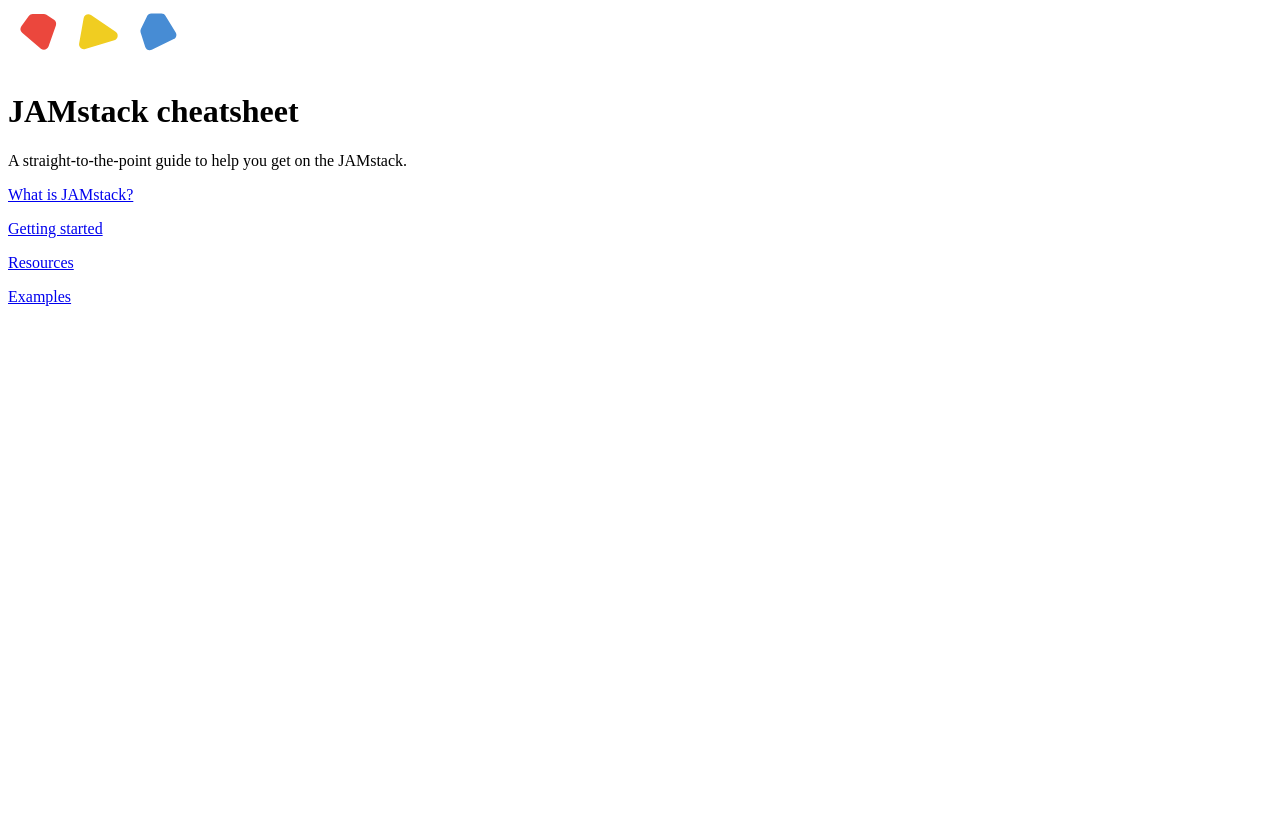
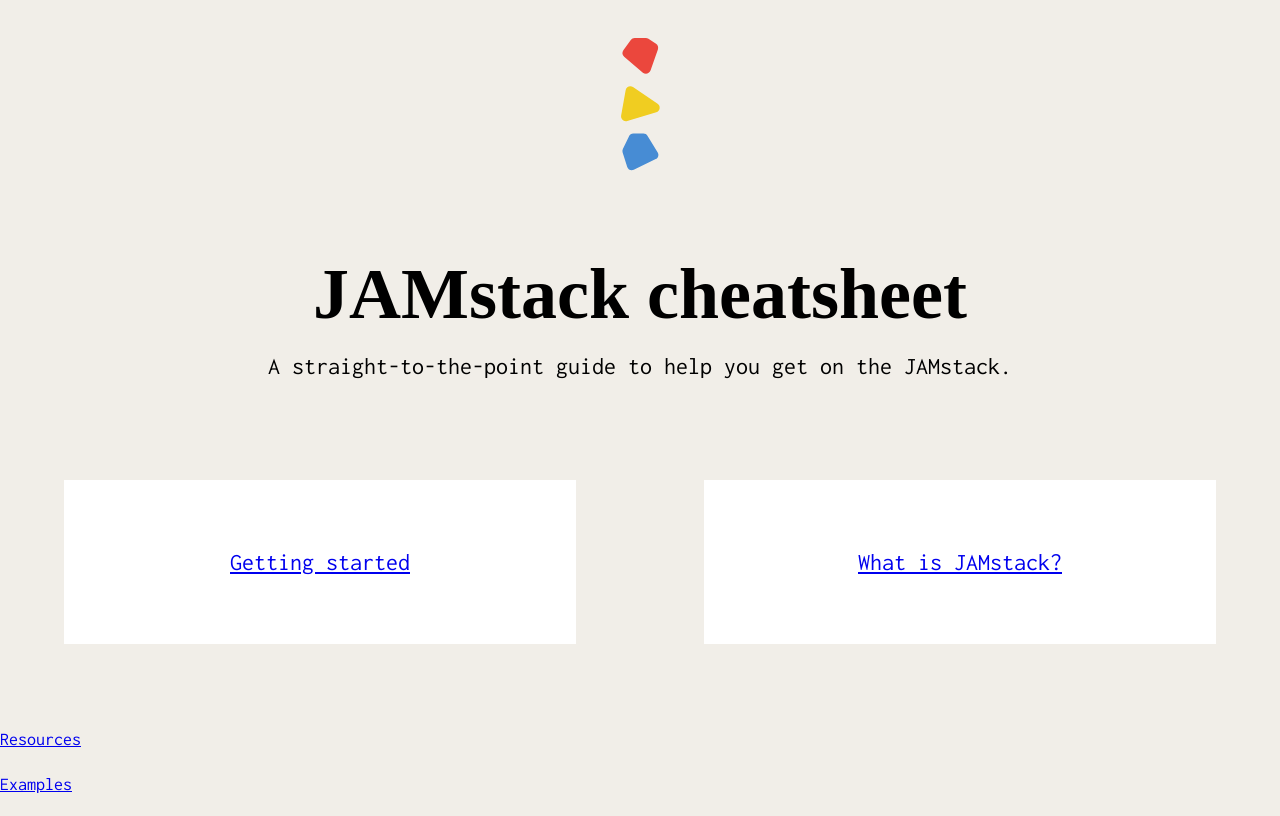
Before and after one commit to stackbit/jamstack-wtf, a Gatsby site: page / in a window 1280 px wide. Built offline with nearby package versions, Linux system fonts and the light colour scheme; Gatsby itself is replaced by a stand-in of ours.

Commit message:
A bit of styling

```diff
--- a/gatsby-config.js
+++ b/gatsby-config.js
@@ -10,4 +10,16 @@ module.exports = {
     },
   },
   pathPrefix: '/',
+  plugins: [
+    'gatsby-plugin-catch-links',
+    'gatsby-plugin-react-helmet',
+    {
+      resolve: 'gatsby-source-filesystem',
+      options: {
+        path: `${__dirname}/content`,
+        name: 'content',
+      },
+    },
+    'gatsby-transformer-remark',
+  ],
 };
--- /dev/null
+++ b/src/components/Layout.js
@@ -0,0 +1,47 @@
+import React from 'react';
+import Helmet from 'react-helmet';
+import { createGlobalStyle } from 'styled-components/macro';
+import { Flex, Box } from 'rebass';
+import { J, A, M } from '../icons';
+import { pink } from '../styles/colors';
+
+function Layout({ children }) {
+  return (
+    <>
+      <Helmet>
+        <link
+          href="https://fonts.googleapis.com/css?family=Inconsolata:400,700"
+          rel="stylesheet"
+        />
+      </Helmet>
+      <Box mx="auto">
+        <Flex flexDirection="column" alignItems="center" py={[3, 4]}>
+          <J width="48px" />
+          <A width="48px" />
+          <M width="48px" />
+        </Flex>
+        {children}
+      </Box>
+      <GlobalStyle />
+    </>
+  );
+}
+
+export default Layout;
+
+const GlobalStyle = createGlobalStyle`
+	body {
+		font-family: 'Inconsolata';
+		margin: 0;
+		background-color: #f1eee8;
+		line-height: 1.5;
+		font-size: 18px;
+	}
+
+	::selection {
+		background-color: ${pink}
+	}
+
+
+
+`;
--- a/src/icons/index.js
+++ b/src/icons/index.js
@@ -1,8 +1,14 @@
 import React from 'react';
+import { red, yellow, blue } from '../styles/colors';
 
-export function J(props) {
+export function J({ color = red, ...props }) {
   return (
-    <svg xmlns="http://www.w3.org/2000/svg" viewBox="0 0 100 125" {...props}>
+    <svg
+      xmlns="http://www.w3.org/2000/svg"
+      viewBox="0 0 100 100"
+      color={color}
+      {...props}
+    >
       <path
         fill="currentColor"
         d="M15.3 38l15.5-21.4c1.9-2.6 4.9-4.1 8.1-4.1h23.2c2 0 3.9.6 5.5 1.7l15.8 10.5c3.8 2.5 5.4 7.3 3.9 11.7l-15.4 44C69.5 87 61.3 89.2 56 84.7L17 51.5c-4.1-3.4-4.8-9.3-1.7-13.5z"
@@ -11,9 +17,14 @@ export function J(props) {
   );
 }
 
-export function A(props) {
+export function A({ color = yellow, ...props }) {
   return (
-    <svg xmlns="http://www.w3.org/2000/svg" viewBox="0 0 100 125" {...props}>
+    <svg
+      xmlns="http://www.w3.org/2000/svg"
+      viewBox="0 0 100 100"
+      color={color}
+      {...props}
+    >
       <path
         fill="currentColor"
         d="M10.7 74.1l9.4-53c1.3-7.1 9.4-10.5 15.3-6.5l51.3 34.8c6.9 4.7 5.3 15.3-2.7 17.7L23.4 85.3c-7.1 2.2-13.9-3.9-12.7-11.2z"
@@ -22,9 +33,14 @@ export function A(props) {
   );
 }
 
-export function M(props) {
+export function M({ color = blue, ...props }) {
   return (
-    <svg xmlns="http://www.w3.org/2000/svg" viewBox="0 0 100 125" {...props}>
+    <svg
+      xmlns="http://www.w3.org/2000/svg"
+      viewBox="0 0 100 100"
+      color={color}
+      {...props}
+    >
       <path
         fill="currentColor"
         d="M14.3 43.7L27.2 17c1.7-3.4 5.1-5.6 8.9-5.5l21.2.2c3.4 0 6.5 1.8 8.2 4.6l21.4 34.5c3.1 5 1.2 11.5-4.1 14L37 87c-5.4 2.6-11.8-.2-13.6-5.9L13.8 51c-.8-2.4-.6-5 .5-7.3z"
--- a/src/pages/index.js
+++ b/src/pages/index.js
@@ -1,37 +1,62 @@
 import React from 'react';
+import 'styled-components/macro';
 import { Link } from 'gatsby';
-import { J, A, M } from '../icons';
-
-const colors = {
-  red: '#eb473d',
-  yellow: '#f0cd21',
-  green: '#4ca741',
-  blue: '#478cd4',
-  pink: '#e88ea4',
-};
+import { Flex, Card, Text, Heading } from 'rebass';
+import Layout from '../components/Layout';
 
 export default function() {
   return (
-    <div>
-      <div>
-        <J width="60px" height="60px" style={{ color: colors.red }} />
-        <A width="60px" height="60px" style={{ color: colors.yellow }} />
-        <M width="60px" height="60px" style={{ color: colors.blue }} />
-      </div>
-      <h1>JAMstack cheatsheet</h1>
-      <p>A straight-to-the-point guide to help you get on the JAMstack.</p>
-      <p>
-        <Link to="/what-is-jamstack">What is JAMstack?</Link>
-      </p>
-      <p>
-        <Link to="/getting-started">Getting started</Link>
-      </p>
+    <Layout>
+      <Flex alignItems="center" flexDirection="column" py={[3, 4]}>
+        <Heading as="h1" fontSize={[6, 7, 8]}>
+          JAMstack cheatsheet
+        </Heading>
+        <Text fontSize={[2, 3, 4]}>
+          A straight-to-the-point guide to help you get on the JAMstack.
+        </Text>
+      </Flex>
+
+      <Flex
+        alignItems="center"
+        justifyContent="center"
+        flexWrap="wrap"
+        css={`
+          text-align: center;
+          position: relative;
+          z-index: 1;
+        `}
+      >
+        <Card
+          flex="1"
+          m={[5]}
+          p={[5]}
+          bg="white"
+          boxShadow="2px 4px 16px rgba(0, 0, 0, 0.02)"
+          borderRadius="3px"
+        >
+          <Link to="/getting-started">
+            <Text fontSize={[4]}>Getting started</Text>
+          </Link>
+        </Card>
+        <Card
+          flex="1"
+          m={[5]}
+          p={[5]}
+          bg="white"
+          boxShadow="2px 4px 16px rgba(0, 0, 0, 0.02)"
+          borderRadius="3px"
+        >
+          <Link to="/what-is-jamstack">
+            <Text fontSize={[4]}>What is JAMstack?</Text>
+          </Link>
+        </Card>
+      </Flex>
       <p>
         <Link to="/resources">Resources</Link>
       </p>
       <p>
         <Link to="/examples">Examples</Link>
       </p>
-    </div>
+    </Layout>
   );
 }
--- a/src/pages/resources.js
+++ b/src/pages/resources.js
@@ -1,10 +1,11 @@
 import React from 'react';
 import { Link } from 'gatsby';
+import Layout from '../components/Layout';
 
 export default function() {
   return (
-    <div>
+    <Layout>
       <h1>Resources</h1>
-    </div>
+    </Layout>
   );
 }
--- /dev/null
+++ b/src/styles/colors.js
@@ -0,0 +1,5 @@
+export const red = '#eb473d';
+export const yellow = '#f0cd21';
+export const green = '#4ca741';
+export const blue = '#478cd4';
+export const pink = '#e88ea4';
```
Also changed, not shown: content/getting-started.md (added, +85 -0 lines), content/what-is-jamstack.md (added, +49 -0 lines), package.json (+8 -1 lines), src/pages/getting-started.js (+28 -4 lines), src/pages/what-is-jamstack.js (+28 -4 lines), 1 other file.
